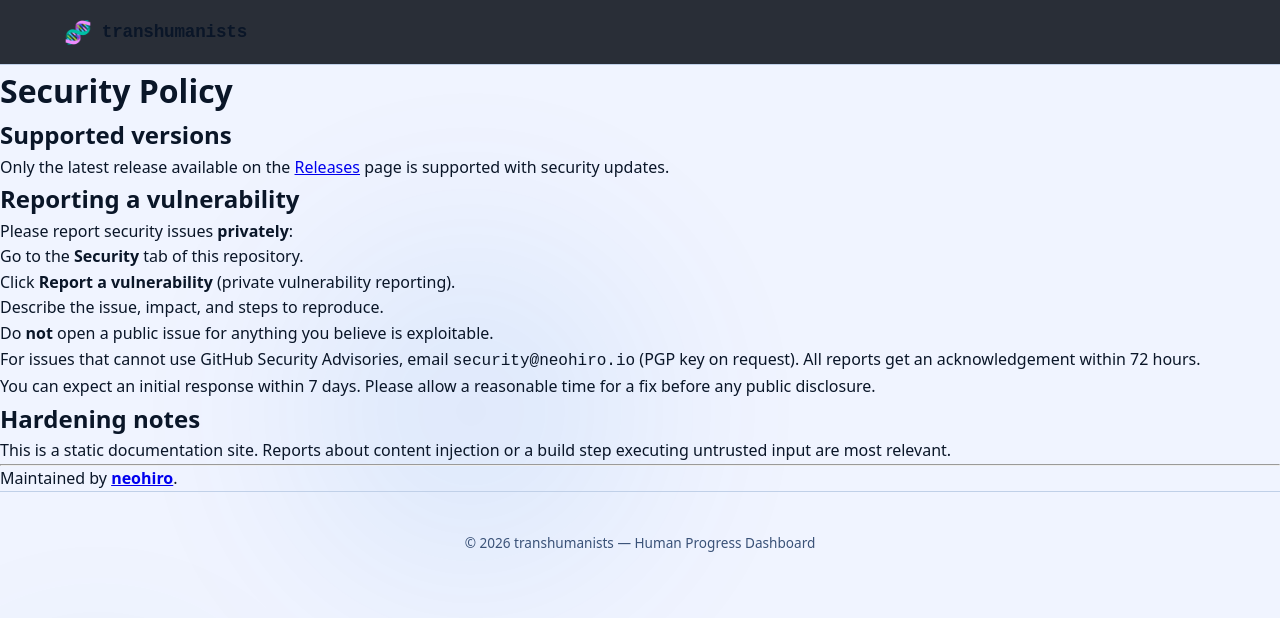
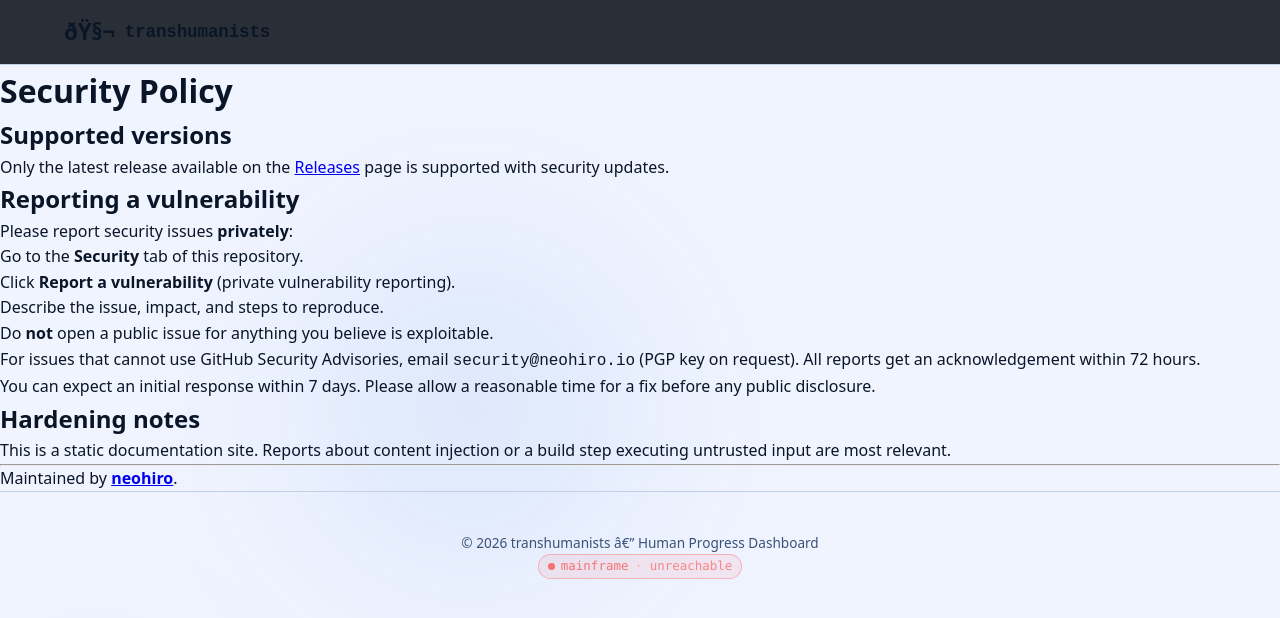
Before and after one commit to transhumanists/transhumanists.github.io, a Jekyll site: the page built from SECURITY.md, in a window 1280 px wide. Shown: the top 618 px of the page. Built offline with Jekyll 4.4.1, drawn with Linux system fonts in a browser that asks for light colours; our own code applies the rules of GitHub Pages for plain Markdown files; some of the changed lines change nothing that is shown.

Commit message:
Show a live mainframe heartbeat in the footer

```diff
--- a/_includes/heartbeat-status.html
+++ b/_includes/heartbeat-status.html
@@ -1,26 +1,121 @@
-{# heartbeat-status.html — a tiny badge that shows "Heart is alive".
+{%- comment -%}
+heartbeat-status.html — a live liveness badge for the mainframe node.
 
-   Reads _data/heartbeat.yml (published every cycle by Heart).
-   Falls back to a neutral "no data" badge if missing. #}
+Why this fetches instead of reading _data/heartbeat.yml: the data file was
+never published, so the old badge could only ever render its "no data"
+branch. A fetch proves the thing a visitor actually cares about — that the
+node is reachable from their browser, right now — rather than that some
+commit landed recently.
 
-{%- assign h = site.data.heartbeat -%}
-{%- if h and h.last_run -%}
-  {%- assign age_min = h.age_minutes | default: 0 -%}
-  {%- if age_min < 5 -%}
-    {%- assign color = 'brightgreen' -%}
-    {%- assign label = 'heart: alive' -%}
-  {%- elsif age_min < 30 -%}
-    {%- assign color = 'green' -%}
-    {%- assign label = 'heart: ok' -%}
-  {%- elsif age_min < 120 -%}
-    {%- assign color = 'yellow' -%}
-    {%- assign label = 'heart: slow' -%}
-  {%- else -%}
-    {%- assign color = 'red' -%}
-    {%- assign label = 'heart: stale' -%}
-  {%- endif -%}
-<img src="https://img.shields.io/badge/{{ label | url_encode }}-{{ color }}?style=flat-square" alt="{{ label }}" loading="lazy">
-<small>last run {{ h.last_run | date: '%Y-%m-%d %H:%M UTC' }} · mode {{ h.mode | default: 'unknown' }}</small>
-{%- else -%}
-<img src="https://img.shields.io/badge/heart-no_data-lightgrey?style=flat-square" alt="heart: no data" loading="lazy">
-{%- endif -%}
+Two endpoints, because they answer different questions:
+
+  /heartbeat  nginx answers directly, so it proves the edge is alive and
+              carries a live timestamp. Costs no extra process.
+  /status     proxied to Brain, so it proves the body is up and not just
+              the proxy.
+
+Both are public on purpose and say almost nothing: a status word, a node
+name and a timestamp. The opencode engine behind the same proxy stays behind
+basic auth.
+
+Requires the origin in the page's Content-Security-Policy connect-src, or the
+fetch is blocked and this degrades to "unreachable" rather than lying.
+{%- endcomment -%}
+{%- assign hb_origin = site.heartbeat_origin | default: "https://mainframe.taild879f3.ts.net" -%}
+<span class="hb" id="hb" data-hb-origin="{{ hb_origin }}" role="status" aria-live="polite">
+  <span class="hb__dot" aria-hidden="true"></span>
+  <span class="hb__label">mainframe</span>
+  <span class="hb__detail" data-hb-detail>checking…</span>
+</span>
+
+<style>
+  .hb {
+    display: inline-flex; align-items: center; gap: .5em;
+    font: 500 .78rem/1.2 ui-monospace, SFMono-Regular, Menlo, monospace;
+    padding: .3em .7em; border-radius: 999px;
+    border: 1px solid rgba(148,163,184,.35);
+    background: rgba(148,163,184,.08); color: #94a3b8;
+    white-space: nowrap; vertical-align: middle;
+  }
+  .hb__dot {
+    width: .55em; height: .55em; border-radius: 50%;
+    background: currentColor; flex: none;
+  }
+  .hb[data-state="alive"]    { color: #34d399; border-color: rgba(52,211,153,.45); background: rgba(52,211,153,.10); }
+  .hb[data-state="degraded"] { color: #fbbf24; border-color: rgba(251,191,36,.45); background: rgba(251,191,36,.10); }
+  .hb[data-state="down"]     { color: #f87171; border-color: rgba(248,113,113,.45); background: rgba(248,113,113,.10); }
+  .hb[data-state="checking"] { color: #94a3b8; }
+
+  /* Only pulse when there is something true to say about it. A pulsing dot on a
+     dead node would be a lie told continuously. */
+  .hb[data-state="alive"] .hb__dot { animation: hb-pulse 2.4s ease-in-out infinite; }
+  @keyframes hb-pulse {
+    0%, 100% { box-shadow: 0 0 0 0 rgba(52,211,153,.55); }
+    50%      { box-shadow: 0 0 0 .45em rgba(52,211,153,0); }
+  }
+  @media (prefers-reduced-motion: reduce) {
+    .hb[data-state="alive"] .hb__dot { animation: none; }
+  }
+  .hb__detail { color: inherit; opacity: .82; }
+  .hb__detail::before { content: "· "; opacity: .6; }
+</style>
+
+<script>
+(function () {
+  var el = document.getElementById('hb');
+  if (!el) return;
+  var origin = el.getAttribute('data-hb-origin');
+  var detail = el.querySelector('[data-hb-detail]');
+  var PERIOD = 30000;
+
+  function set(state, text) {
+    el.setAttribute('data-state', state);
+    detail.textContent = text;
+  }
+
+  function ms(n) { return Math.round(n) + 'ms'; }
+
+  function fail(text) {
+    set('down', text);
+    setTimeout(poll, PERIOD);
+  }
+
+  function poll() {
+    var started = performance.now();
+    var ctrl = typeof AbortController === 'function' ? new AbortController() : null;
+    var timer = setTimeout(function () { if (ctrl) ctrl.abort(); }, 8000);
+
+    fetch(origin + '/heartbeat', {
+      cache: 'no-store',
+      signal: ctrl ? ctrl.signal : undefined
+    }).then(function (r) {
+      if (!r.ok) throw new Error('edge ' + r.status);
+      return r.json();
+    }).then(function () {
+      var edge = performance.now() - started;
+      // The edge answered. Now ask whether the body behind it is actually up.
+      return fetch(origin + '/status', { cache: 'no-store' })
+        .then(function (r) { return r.ok ? r.json() : null; })
+        .catch(function () { return null; })
+        .then(function (body) {
+          clearTimeout(timer);
+          if (body && body.status === 'ok') {
+            set('alive', 'alive · ' + ms(edge));
+          } else {
+            set('degraded', 'edge only · ' + ms(edge));
+          }
+        });
+    }).catch(function () {
+      clearTimeout(timer);
+      // Rejected fetch usually means the CSP blocked it or the node is gone;
+      // say which is unknowable and let the visitor see it is not working.
+      fail('unreachable');
+    });
+  }
+
+  poll();
+  document.addEventListener('visibilitychange', function () {
+    if (!document.hidden) poll();
+  });
+})();
+</script>
--- a/_layouts/default.html
+++ b/_layouts/default.html
@@ -12,7 +12,7 @@
   <link rel="stylesheet" href="{{ '/assets/css/network-ux.css' | relative_url }}">
   <link rel="stylesheet" href="{{ '/assets/css/auth-bar.css' | relative_url }}">
   <link rel="icon" type="image/svg+xml" href="{{ '/assets/favicon.svg' | relative_url }}">
-  <meta http-equiv="Content-Security-Policy" content="default-src 'self'; script-src 'self' 'unsafe-inline'; style-src 'self' 'unsafe-inline'; img-src 'self' data: https:; font-src 'self' data:; connect-src 'self' https://api.github.com https://raw.githubusercontent.com; frame-ancestors 'none'; base-uri 'self'; form-action 'self'">
+  <meta http-equiv="Content-Security-Policy" content="default-src 'self'; script-src 'self' 'unsafe-inline'; style-src 'self' 'unsafe-inline'; img-src 'self' data: https:; font-src 'self' data:; connect-src 'self' https://api.github.com https://raw.githubusercontent.com https://mainframe.taild879f3.ts.net; frame-ancestors 'none'; base-uri 'self'; form-action 'self'">
   {% seo %}
   {% feed_meta %}
 </head>
@@ -23,7 +23,7 @@
     <header class="site-header" role="banner">
       <div class="container">
         <a class="site-brand" href="{{ '/' | relative_url }}" aria-label="transhumanists - Home">
-          <span class="logo-mark" aria-hidden="true">🧬</span>
+          <span class="logo-mark" aria-hidden="true">ðŸ§¬</span>
           <span class="logo-text">transhumanists</span>
         </a>
       </div>
@@ -35,8 +35,10 @@
 
     <footer class="site-footer" role="contentinfo">
       <div class="container">
-        <p style="text-align:center;color:var(--fg-muted);font-size:0.85rem;">&copy; {{ site.time | date: '%Y' }} transhumanists — Human Progress Dashboard</p>
+        <p style="text-align:center;color:var(--fg-muted);font-size:0.85rem;">&copy; {{ site.time | date: '%Y' }} transhumanists â€” Human Progress Dashboard</p>
       </div>
+        {% include heartbeat-status.html %}
+
     </footer>
   </div>
 
```
